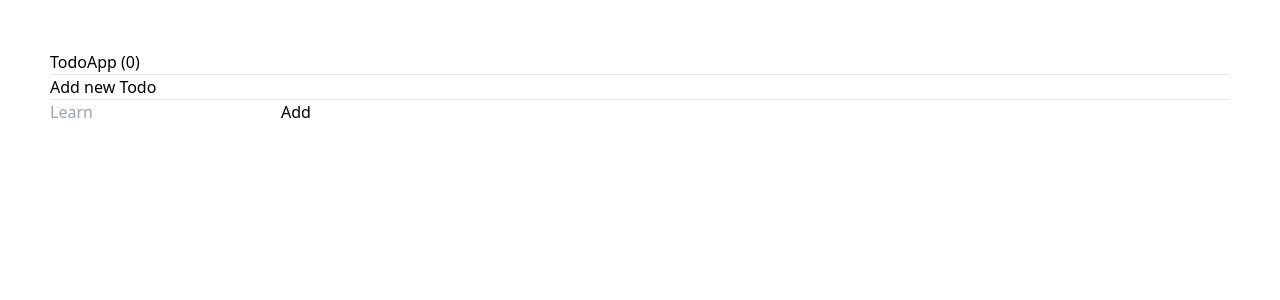
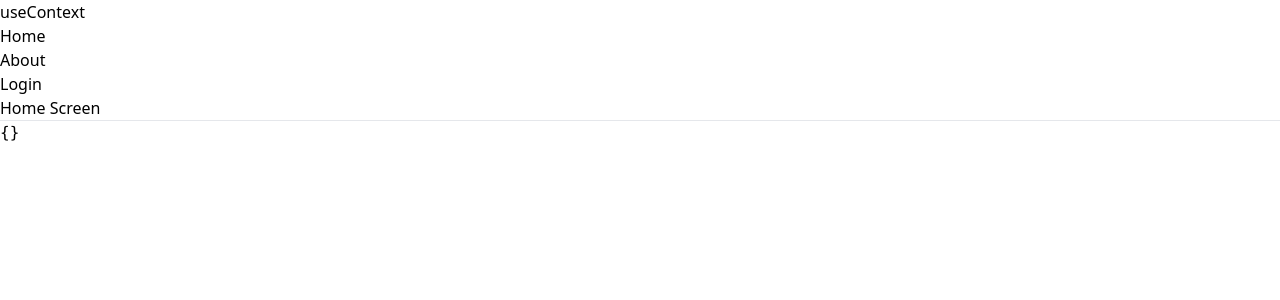
Before and after one commit to Doctoralpaca21/React-Hooks, a React (Vite) app: page / in a window 1280 px wide. Shown: the top 300 px of the page. Built offline with nearby package versions, Linux system fonts and the light colour scheme.

Commit message:
UseContext

```diff
--- a/package.json
+++ b/package.json
@@ -11,7 +11,8 @@
   },
   "dependencies": {
     "react": "^18.2.0",
-    "react-dom": "^18.2.0"
+    "react-dom": "^18.2.0",
+    "react-router-dom": "^6.22.1"
   },
   "devDependencies": {
     "@types/react": "^18.2.43",
--- /dev/null
+++ b/src/components/09-useContext/AboutScreen.jsx
@@ -0,0 +1,9 @@
+
+export const AboutScreen = () => {
+    return (
+        <div>
+            <h1>About Screen</h1>
+            <hr />
+        </div>
+    )
+}
--- /dev/null
+++ b/src/components/09-useContext/AppRouter.jsx
@@ -0,0 +1,26 @@
+import { Navigate, Route, BrowserRouter as Router, Routes } from "react-router-dom"
+import { AboutScreen } from "./AboutScreen"
+import { LoginScreen } from "./LoginScreen"
+import { HomeScreen } from "./HomeScreen"
+import { NavBar } from "./NavBar"
+
+
+
+export const AppRouter = () => {
+    return (
+        <>
+            <Router>
+                <div>
+                    <NavBar/>
+
+                    <Routes>
+                        <Route exact path="/" element={<HomeScreen/>}/>
+                        <Route exact path="/about" element={<AboutScreen/>}/>
+                        <Route exact path="/login" element={<LoginScreen/>}/>
+                        <Route path="*" element={<Navigate to="/" replace />} />
+                    </Routes>
+                </div>
+            </Router>
+        </>
+    )
+}
--- /dev/null
+++ b/src/components/09-useContext/HomeScreen.jsx
@@ -0,0 +1,17 @@
+import { useContext } from "react"
+import { UserContext } from "./userContext"
+
+export const HomeScreen = () => {
+    const { user } = useContext(UserContext)
+    return (
+        <div>
+            <h1>Home Screen</h1>
+            <hr />
+
+
+            <pre>
+                { JSON.stringify(user,null,3)}
+            </pre>
+        </div>
+    )
+}
--- /dev/null
+++ b/src/components/09-useContext/LoginScreen.jsx
@@ -0,0 +1,19 @@
+import { useContext } from "react"
+import { UserContext } from "./userContext"
+
+
+export const LoginScreen = () => {
+
+    const {setUser} = useContext(UserContext)
+    return (
+        <div>
+            <h1>Login Screen</h1>
+            <hr />
+            <button className="bg-blue-500 hover:bg-blue-700 text-white font-bold py-2 px-4 rounded"
+                onClick={() => setUser({name: 'New User', id: '123'})}
+            >
+                Login
+            </button>
+        </div>
+    )
+}
--- /dev/null
+++ b/src/components/09-useContext/MainApp.jsx
@@ -0,0 +1,16 @@
+import { useState } from "react"
+import { AppRouter } from "./AppRouter"
+import { UserContext } from "./userContext"
+
+
+export const MainApp = () => {
+    const [user, setUser] = useState({});
+    return (
+        <div>
+            <UserContext.Provider value={{user, setUser}}>
+                <AppRouter/>
+            </UserContext.Provider>
+
+        </div>
+    )
+}
--- /dev/null
+++ b/src/components/09-useContext/NavBar.jsx
@@ -0,0 +1,46 @@
+import { Link } from "react-router-dom"
+
+
+export const NavBar = () => {
+    return (
+        <nav className="bg-gray-800">
+            <div className="max-w-7xl mx-auto px-4 sm:px-6 lg:px-8">
+                <div className="flex items-center justify-start h-16">
+                    <Link
+                        to="/"
+                        className="text-gray-400 hover:bg-gray-800 hover:text-white px-3 py-2 rounded-md text-xl font-medium "
+                    >
+                        useContext
+                    </Link>
+
+                    <ul className="flex items-center">
+                        <li>
+                            <Link
+                                to="/"
+                                className="text-gray-300 hover:bg-gray-700 hover:text-white px-3 py-2 rounded-md text-sm font-medium"
+                            >
+                                Home
+                            </Link>
+                        </li>
+                        <li>
+                            <Link
+                                to="/about"
+                                className="text-gray-300 hover:bg-gray-700 hover:text-white px-3 py-2 rounded-md text-sm font-medium"
+                            >
+                                About
+                            </Link>
+                        </li>
+                        <li>
+                            <Link
+                                to="/login"
+                                className="text-gray-300 hover:bg-gray-700 hover:text-white px-3 py-2 rounded-md text-sm font-medium"
+                            >
+                                Login
+                            </Link>
+                        </li>
+                    </ul>
+                </div>
+            </div>
+        </nav>
+    )
+}
--- /dev/null
+++ b/src/components/09-useContext/UserContext.jsx
@@ -0,0 +1,3 @@
+import { createContext } from "react";
+
+export const UserContext = createContext(null)
--- a/src/main.jsx
+++ b/src/main.jsx
@@ -1,9 +1,10 @@
 import ReactDOM from 'react-dom/client'
 import './index.css'
+import { MainApp } from './components/09-useContext/MainApp'
 // import { MemoHook } from './components/06-useMemo/MemoHook'
 // import { CallbackHook } from './components/06-useMemo/CallbackHook'
 // import { Padre } from './components/07-TareaMemo/Padre'
-import { TodoApp } from './components/08-useReducer/TodoApp'
+// import { TodoApp } from './components/08-useReducer/TodoApp'
 // import { CounterWithHook } from './components/CounterWithHook.jsx'
 // import { SimpleForm } from './components/02-UseEffect/simpleForm.jsx'
 // import { FormWithCustomHooks } from './components/02-UseEffect/FormwithHook.jsx'
@@ -26,5 +27,6 @@ ReactDOM.createRoot(document.getElementById('root')).render(
     // <Memorize/>
     // <MemoHook/>
     // <CallbackHook/>
-    <TodoApp/>
+    // <TodoApp/>
+    <MainApp/>
 )
```
Also changed, not shown: 1 other file (tests, documents, lock files or other folders).
